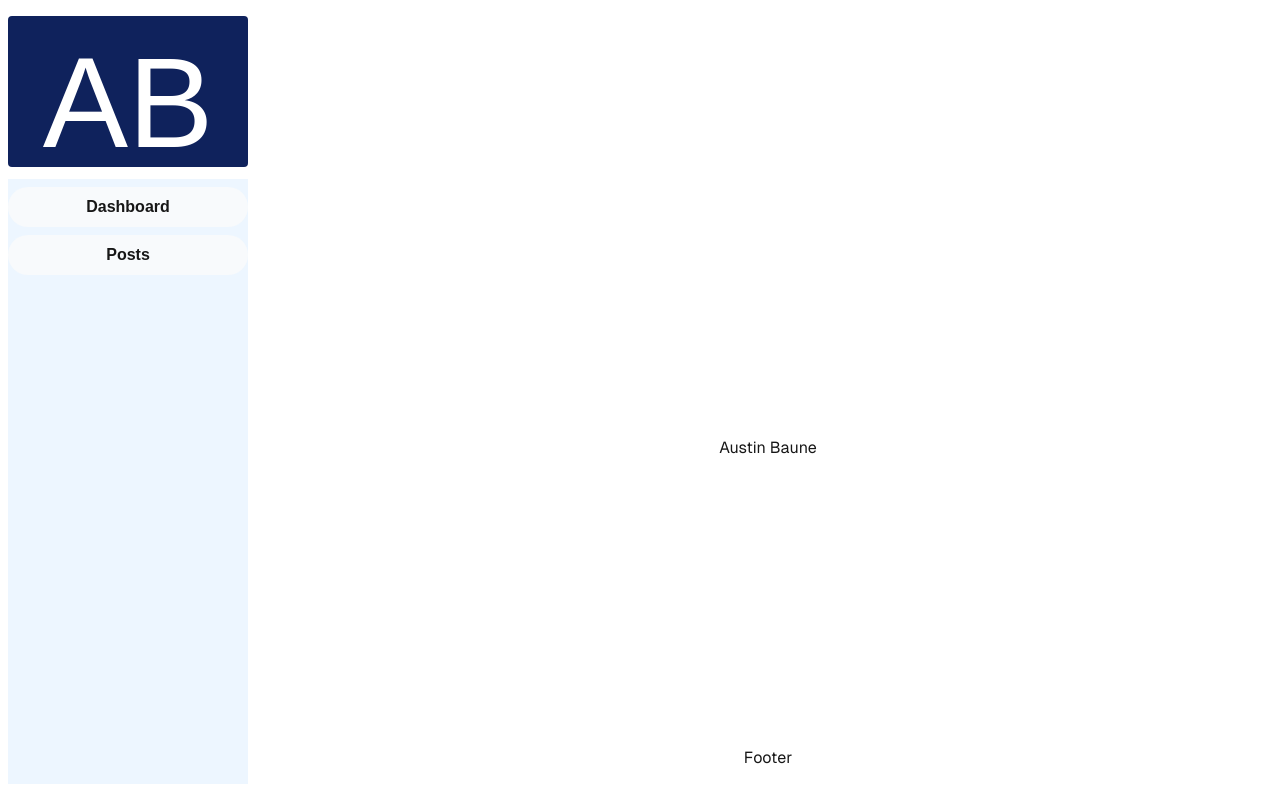
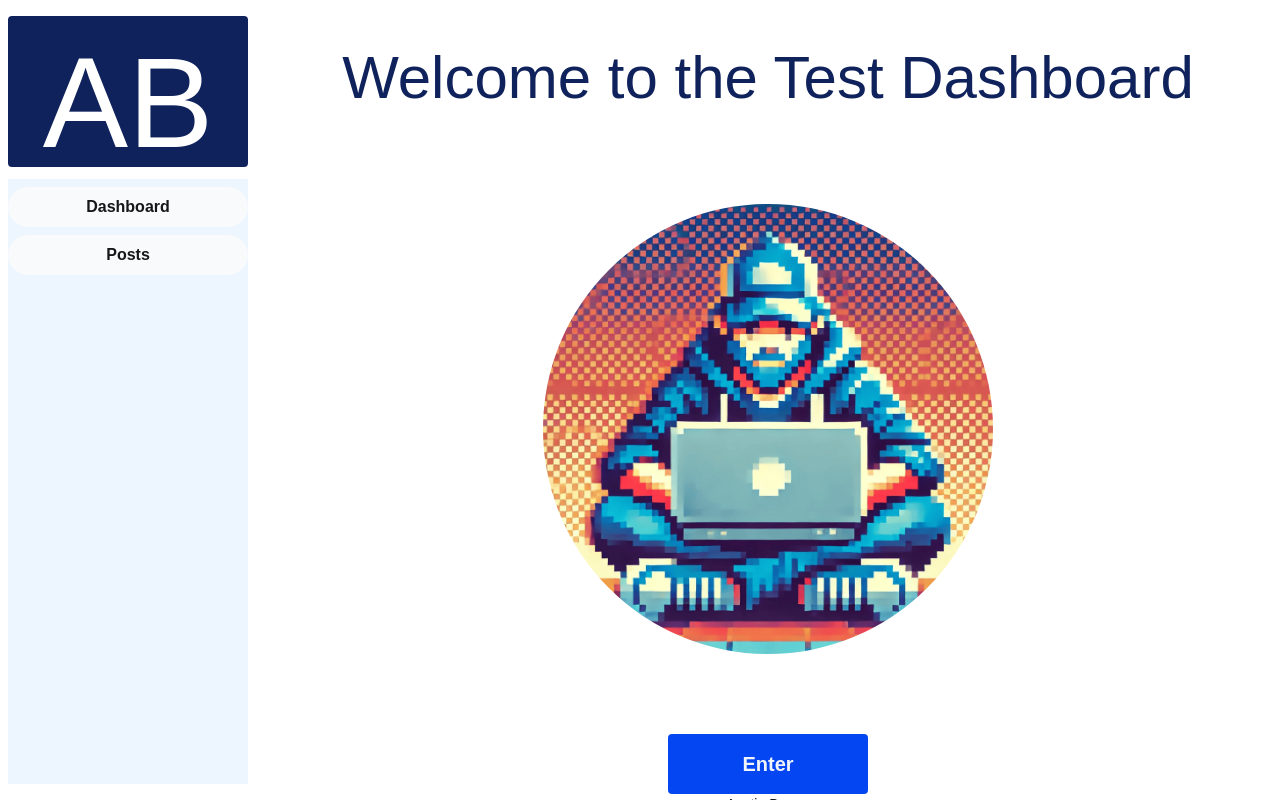
Before and after one commit to bauneAustin/user-profile, a Next.js app: page / in a window 1280 px wide. Built offline with nearby package versions, Linux system fonts and the light colour scheme.

Commit message:
Update landing page

```diff
--- a/app/page.tsx
+++ b/app/page.tsx
@@ -1,15 +1,32 @@
-// import Image from "next/image";
+'use client';
+import Image from "next/image";
+import { redirect } from "next/navigation";
 
 export default function Home() {
+  const onClick = () => {
+    redirect('/dashboard');
+  };
   return (
-    <div className="grid grid-rows-[20px_1fr_20px] items-center justify-items-center min-h-screen p-8 pb-20 gap-16 sm:p-20 font-[family-name:var(--font-geist-sans)]">
-      <main className="flex flex-col gap-8 row-start-2 items-center sm:items-start">
-        <div>
-          Austin Baune
+    <div className="flex flex-col h-full w-full">
+      <div>
+        <h1 className="text-6xl mb-24 text-main-950 text-center">
+          Welcome to the Test Dashboard
+        </h1>
+      </div>
+      <main className="flex flex-col w-full">
+        <div className="flex justify-center self-center w-full sm:self-center">
+          <Image className="rounded-full" src={'/profile.png'} alt='profile-pic' width={450} height={450}/>
+        </div>
+        <div className="flex w-full justify-center self-center">
+          <button onClick={onClick} className="p-4 mt-[80px] bg-main-700 rounded w-[200px] align-middle text-slate-100 font-semibold text-xl cursor-pointer hover:bg-main-300 hover:text-blue-950">
+            Enter
+          </button>
         </div>
       </main>
-      <footer className="row-start-3 flex gap-6 flex-wrap items-center justify-center">
-        Footer
+      <footer className="flex h-full w-full self-center justify-center">
+        <h2 className="self-end text-sm">
+          Austin Baune
+        </h2>
       </footer>
     </div>
   );
--- a/app/ui/sidebar.tsx
+++ b/app/ui/sidebar.tsx
@@ -1,8 +1,13 @@
+'use client';
+import { redirect } from "next/navigation";
 import Pill from "./pill/pill";
 export default function Sidebar() {
+    const onClick = () => {
+        redirect('/');
+    }
     return (
         <div className="flex h-full flex-col px-3 py-4 md:px-2">
-            <div className="bg-main-950 flex h-48 flex-col rounded w-full text-white text-9xl justify-end text-center">
+            <div onClick={onClick} className="bg-main-950 flex h-48 flex-col rounded w-full text-white text-9xl justify-end text-center cursor-pointer">
                 AB
             </div>
             <div className="flex grow flex-col h-full bg-main-50 py-2 mt-3 md:flex-col md:space-x-0 md:space-y-2">
```
Also changed, not shown: public/profile.png (added).
